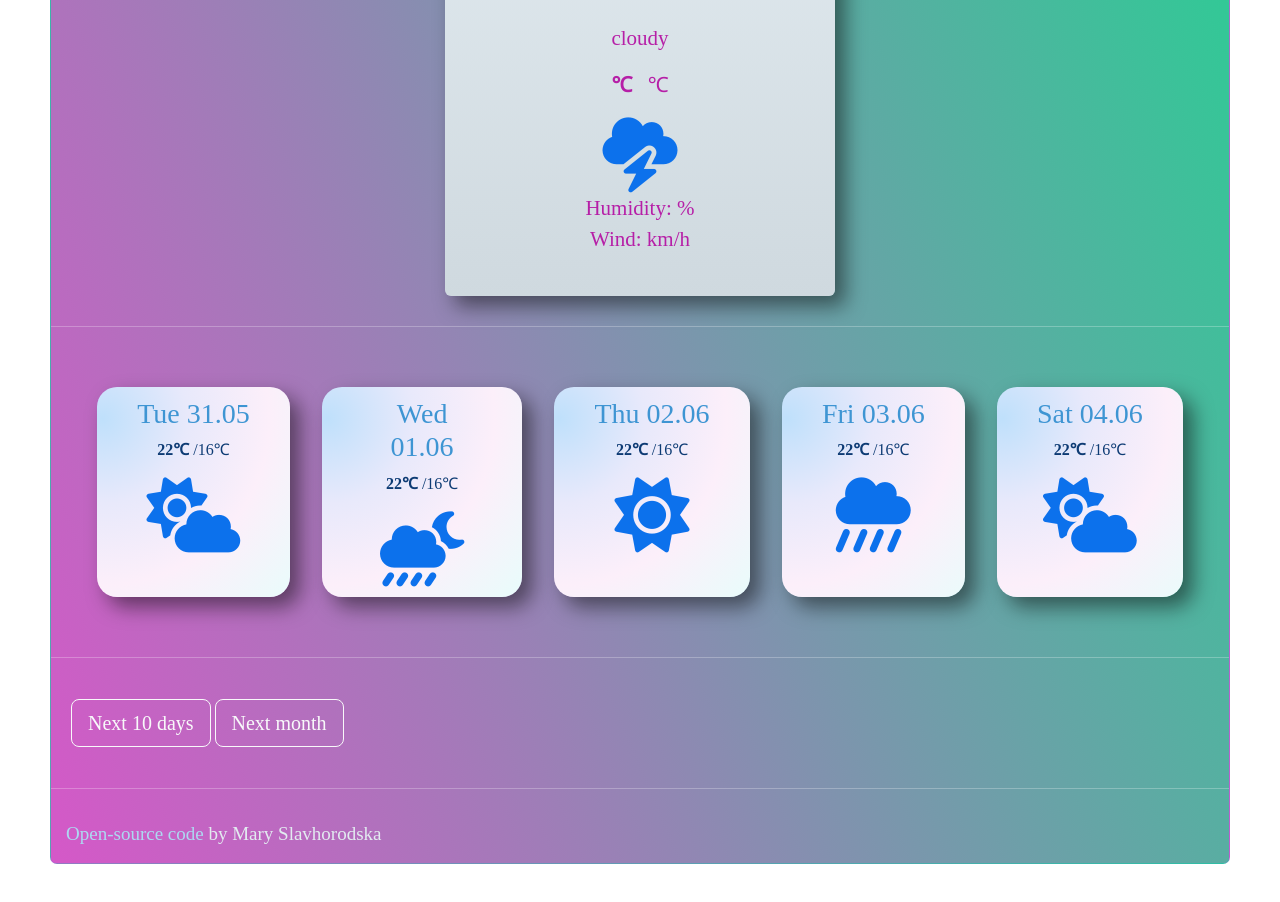
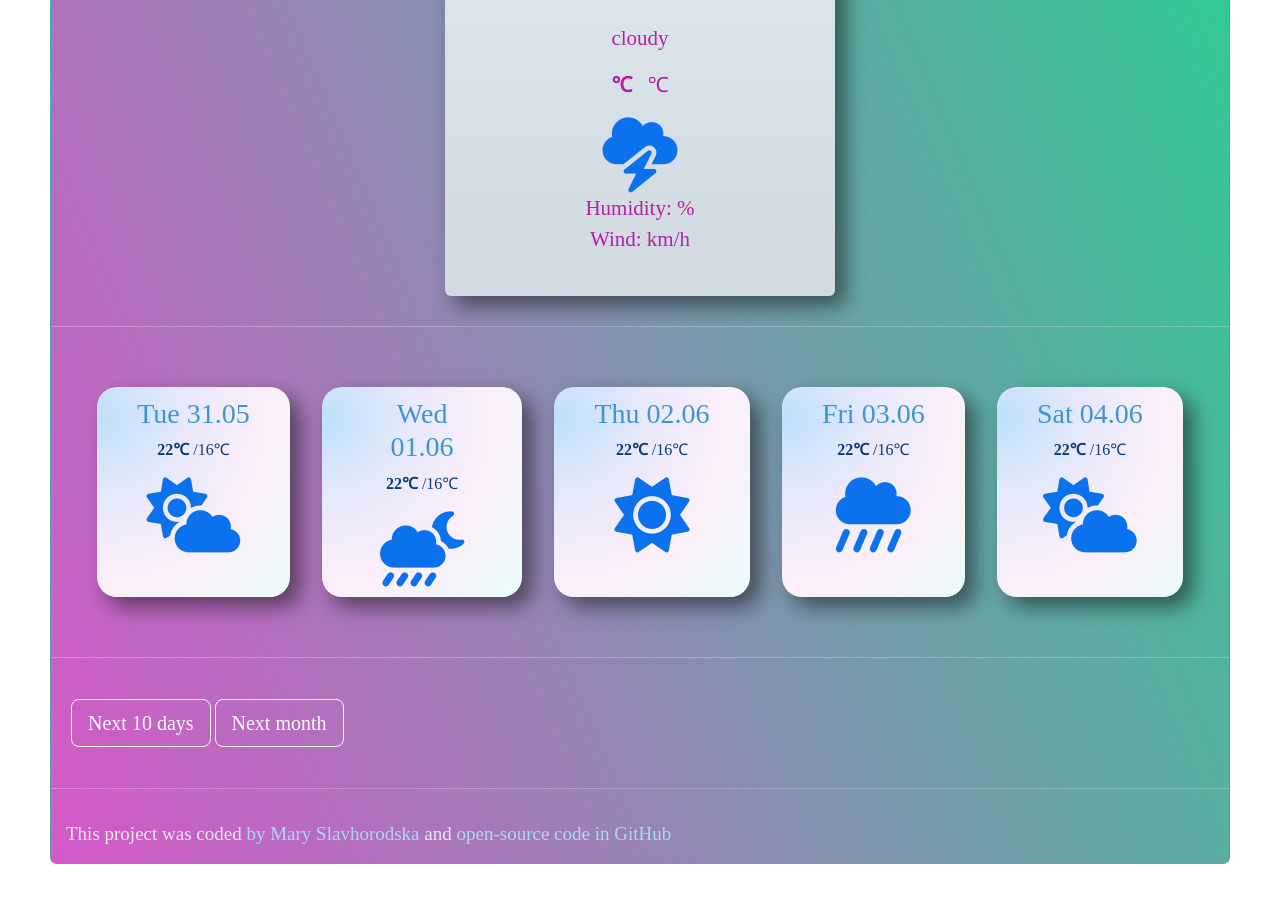
Before and after one commit to MarySlavhorodska/weather-project, a plain HTML site: page index.html in a window 1280 px wide. Shown: the part 373-1275 px from the top of the page. Drawn offline with nearby package versions, Linux system fonts and the light colour scheme; no server answers; a web font is replaced by a local one.

Commit message:
Added some links

```diff
--- a/index.html
+++ b/index.html
@@ -92,8 +92,8 @@
                 </button>
             </div>
             <hr />
-            <small class="footer-link">
-                <a href="#" target="_blank" class="footer-link1">Open-source code</a> by Mary Slavhorodska
+            <small class="footer-link">This project was coded <a href="https://www.linkedin.com/in/maria-slavgorodskaya-b0a25b198/" target="_blank" class="footer-link1"> by Mary Slavhorodska</a>
+            and <a href="https://github.com/MarySlavhorodska/weather-project" target="_blank" class="footer-link1">open-source code in GitHub</a>
             </small>
         </div>
 
```
